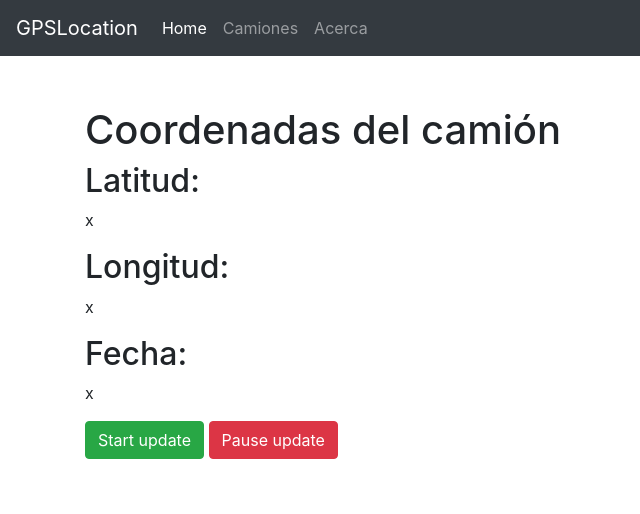
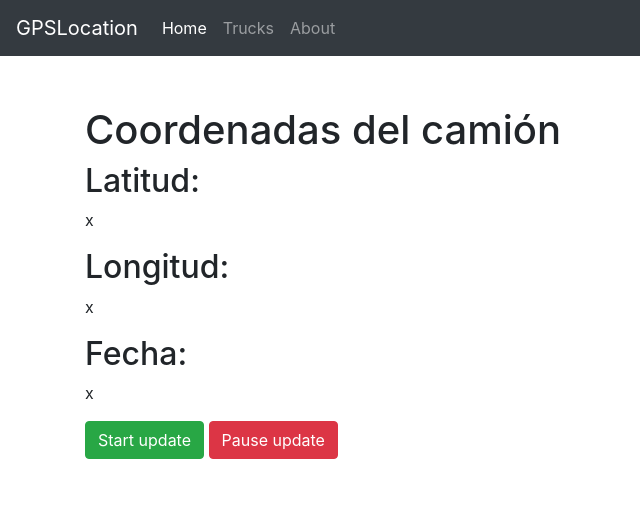
Before and after one commit to jfmarquez20/Proyecto-DE, a website: page WebServer/index.html in a window 1280 px wide. Shown: the full height of the page, 0-640 px from the left. Drawn offline with nearby package versions, Linux system fonts and the light colour scheme; some packages are replaced by stand-ins of ours; files that its build step writes are made by us from their sources; no server answers.

Commit message:
Some changes on front

```diff
--- a/WebServer/index.html
+++ b/WebServer/index.html
@@ -16,7 +16,7 @@
             console.log(message);
         });
     </script>
-    <title>GPSLocation</title>
+    <title>Trucks location</title>
     <style>
     #map {
 	height: 370px;
@@ -41,8 +41,8 @@
         <div class="collapse navbar-collapse" id="navbarNavAltMarkup">
           <div class="navbar-nav">
             <a class="nav-link active" href="#">Home <span class="sr-only">(current)</span></a>
-            <a class="nav-link" href="#">Camiones</a>
-            <a class="nav-link" href="#">Acerca</a>
+            <a class="nav-link" href="#">Trucks</a>
+            <a class="nav-link" href="#">About</a>
           </div>
         </div>
     </nav>
```
